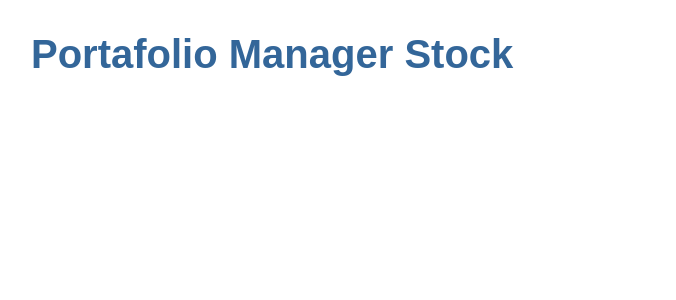
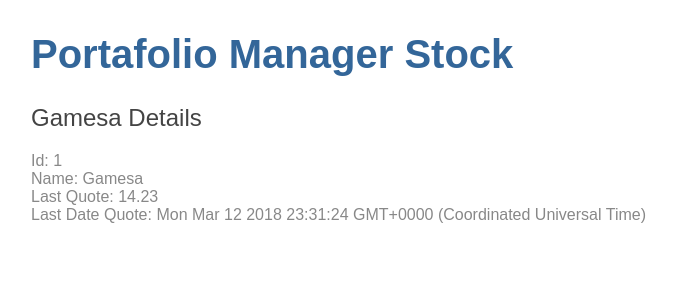
Before and after one commit to smarcilla/portafolio-manager-stock, an Angular app in the folder angular-frontend/: page / in a window 1280 px wide. Shown: the top 300 px of the page, without its empty margins (1-677 px from the left). Built offline with nearby package versions, Linux system fonts and the light colour scheme.

Commit message:
Created component stock market action. (inprogress)

```diff
--- a/angular-frontend/src/app/app.component.html
+++ b/angular-frontend/src/app/app.component.html
@@ -1 +1,2 @@
 <h1>{{title}}</h1>
+<app-stock></app-stock>
--- a/angular-frontend/src/app/app.module.ts
+++ b/angular-frontend/src/app/app.module.ts
@@ -3,11 +3,13 @@
 
 
 import { AppComponent } from './app.component';
+import { StockComponent } from './stock/stock.component';
 
 
 @NgModule({
   declarations: [
-    AppComponent
+    AppComponent,
+    StockComponent
   ],
   imports: [
     BrowserModule
--- /dev/null
+++ b/angular-frontend/src/app/stock.ts
@@ -0,0 +1,6 @@
+export class Stock {
+  id: number;
+  name:  string;
+  lastDateQuote: Date;
+  lastQuote: number;
+}
--- /dev/null
+++ b/angular-frontend/src/app/stock/stock.component.html
@@ -0,0 +1,5 @@
+<h2>{{stock.name}} Details</h2>
+<div><span>Id: </span>{{stock.id}}</div>
+<div><span>Name: </span>{{stock.name}}</div>
+<div><span>Last Quote: </span>{{stock.lastQuote}}</div>
+<div><span>Last Date Quote: </span>{{stock.lastDateQuote}}</div>
--- /dev/null
+++ b/angular-frontend/src/app/stock/stock.component.ts
@@ -0,0 +1,23 @@
+import { Component, OnInit } from '@angular/core';
+import {Stock} from '../stock';
+
+@Component({
+  selector: 'app-stock',
+  templateUrl: './stock.component.html',
+  styleUrls: ['./stock.component.css']
+})
+export class StockComponent implements OnInit {
+
+  stock: Stock = {
+    id: 1,
+    name: 'Gamesa',
+    lastDateQuote: new Date(),
+    lastQuote: 14.23
+  };
+
+  constructor() { }
+
+  ngOnInit() {
+  }
+
+}
```
Also changed, not shown: angular-frontend/src/app/stock/stock.component.css (added), 1 other file (tests, documents, lock files or other folders).
